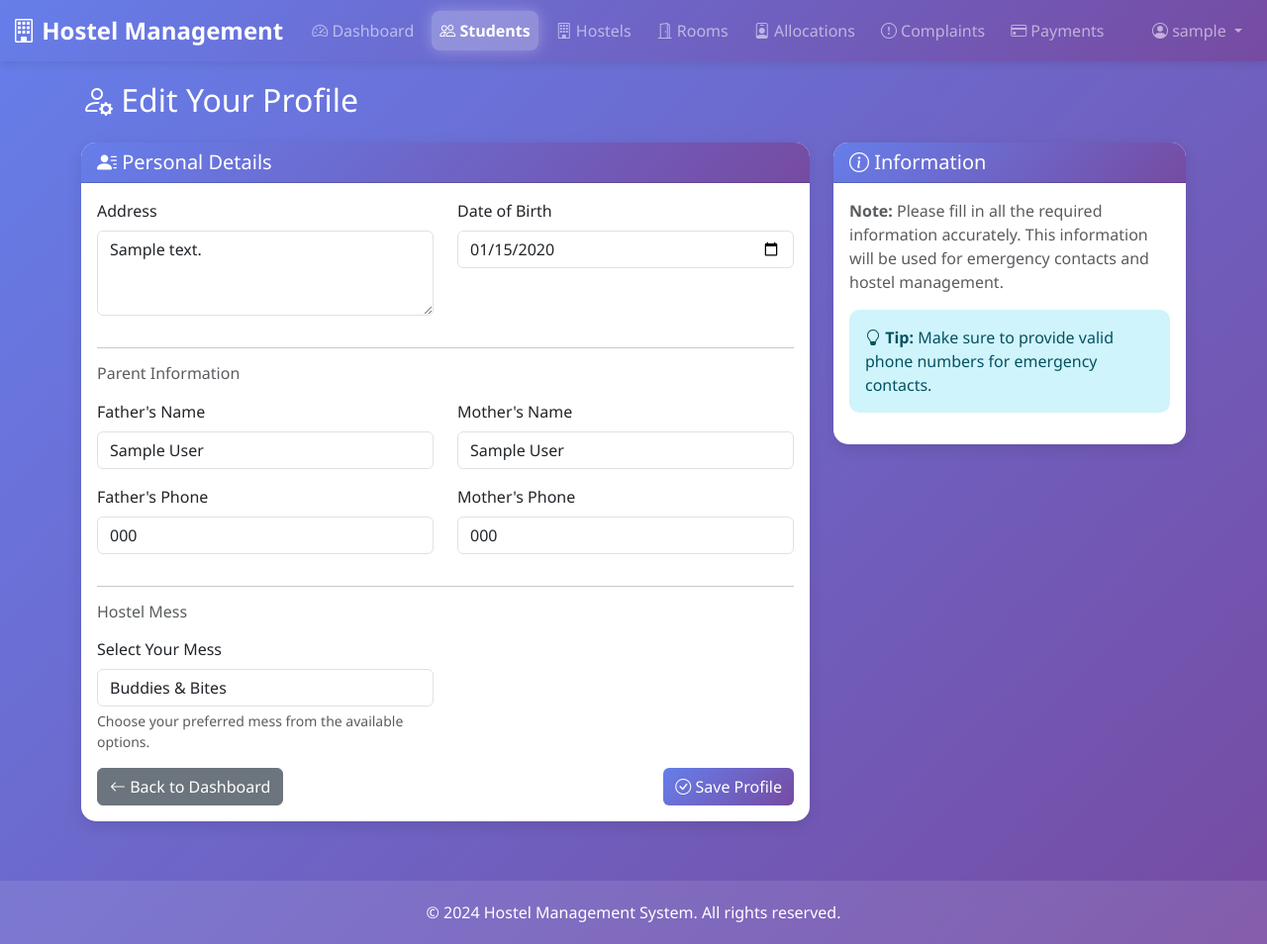
After one commit to divyamagg2005/Hostelocity, a Django app: page /students/profile/edit/ in a window 1280 px wide. The commit adds this page. Shown: the whole page at 99% size. Run offline with Django 5.2, Linux system fonts and the light colour scheme; a user stored in the database is signed in; tables that the repository leaves empty hold one stand-in row (values such as "Sample post").

Commit message:
updated some files

```diff
--- a/hostel_management/views.py
+++ b/hostel_management/views.py
@@ -162,8 +162,8 @@ def dashboard(request):
                     student_profile = StudentProfile.objects.create(student=student)
 
                 my_complaints = Complaint.objects.filter(student=student).order_by('-created_at')[:5]
-                my_payments = Fee.objects.filter(student=student).order_by('-due_date')[:5]
-                pending_payments = Fee.objects.filter(student=student, status='Pending').count()
+                my_payments = Fee.objects.filter(studentid=student).order_by('-duedate')[:5]
+                pending_payments = Fee.objects.filter(studentid=student, status='Pending').count()
 
                 context = {
                     'role': role,
--- a/payments/urls.py
+++ b/payments/urls.py
@@ -8,4 +8,5 @@ urlpatterns = [
     path('<int:pk>/edit/', views.payment_edit, name='payment_edit'),
     path('<int:pk>/update-status/', views.payment_update_status, name='payment_update_status'),
     path('<int:pk>/delete/', views.payment_delete, name='payment_delete'),
+    path('make/', views.student_payment_make, name='student_payment_make'),
 ]
--- a/students/forms.py
+++ b/students/forms.py
@@ -1,81 +1,50 @@
 from django import forms
-from .models import Student, Allocation
-from rooms.models import Room
+from .models import StudentProfile
 
 
-class StudentForm(forms.ModelForm):
-    """Form for creating/editing students - matches Supabase schema"""
+class StudentProfileForm(forms.ModelForm):
+    """Form for students to edit their profile details"""
+
     class Meta:
-        model = Student
-        fields = ['name', 'gender', 'department', 'phone']
+        model = StudentProfile
+        fields = [
+            'address', 'father_name', 'mother_name',
+            'father_phone', 'mother_phone', 'date_of_birth', 'hostel_mess'
+        ]
         widgets = {
-            'name': forms.TextInput(attrs={'class': 'form-control', 'required': True}),
-            'gender': forms.Select(attrs={'class': 'form-control'}),
-            'department': forms.Select(attrs={'class': 'form-control'}),
-            'phone': forms.TextInput(attrs={'class': 'form-control'}),
-        }
-
-
-class AllocationForm(forms.ModelForm):
-    """Form for allocating students to rooms"""
-    class Meta:
-        model = Allocation
-        fields = ['student', 'room']
-        widgets = {
-            'student': forms.Select(attrs={'class': 'form-control'}),
-            'room': forms.Select(attrs={'class': 'form-control'}),
+            'address': forms.Textarea(attrs={
+                'class': 'form-control',
+                'rows': 3,
+                'placeholder': 'Enter your permanent address'
+            }),
+            'father_name': forms.TextInput(attrs={
+                'class': 'form-control',
+                'placeholder': 'Father\'s full name'
+            }),
+            'mother_name': forms.TextInput(attrs={
+                'class': 'form-control',
+                'placeholder': 'Mother\'s full name'
+            }),
+            'father_phone': forms.TextInput(attrs={
+                'class': 'form-control',
+                'placeholder': 'Father\'s phone number'
+            }),
+            'mother_phone': forms.TextInput(attrs={
+                'class': 'form-control',
+                'placeholder': 'Mother\'s phone number'
+            }),
+            'date_of_birth': forms.DateInput(attrs={
+                'class': 'form-control',
+                'type': 'date'
+            }),
+            'hostel_mess': forms.Select(attrs={
+                'class': 'form-control'
+            })
         }
 
     def __init__(self, *args, **kwargs):
         super().__init__(*args, **kwargs)
-
-        # Get all students who already have allocations
-        allocated_student_ids = Allocation.objects.values_list('student_id', flat=True)
-
-        # Filter to show only unallocated students
-        self.fields['student'].queryset = Student.objects.exclude(
-            studentid__in=allocated_student_ids
-        ).order_by('name')
-
-        # Get available rooms (not full)
-        available_rooms = []
-        for room in Room.objects.all():
-            current_occupancy = Allocation.objects.filter(room=room).count()
-            if not room.capacity or current_occupancy < room.capacity:
-                available_rooms.append(room.roomid)
-
-        # Filter to show only available rooms
-        self.fields['room'].queryset = Room.objects.filter(
-            roomid__in=available_rooms
-        ).select_related('hostelid').order_by('hostelid__name', 'roomnumber')
-
-        # Update labels to show more info
-        self.fields['student'].label_from_instance = lambda obj: f"{obj.name} (ID: {obj.studentid})"
-        self.fields['room'].label_from_instance = lambda obj: (
-            f"Room {obj.roomnumber} - {obj.hostelid.name} "
-            f"(Available: {obj.capacity - Allocation.objects.filter(room=obj).count()}/{obj.capacity})"
-        )
-
-    def clean(self):
-        cleaned_data = super().clean()
-        student = cleaned_data.get('student')
-        room = cleaned_data.get('room')
-
-        if student and room:
-            # Check if student already has a room allocation
-            existing_allocation = Allocation.objects.filter(student=student).first()
-            if existing_allocation:
-                raise forms.ValidationError(
-                    f'{student.name} is already allocated to Room {existing_allocation.room.roomnumber}. '
-                    f'Please remove the existing allocation first.'
-                )
-
-            # Check if room is full
-            current_occupancy = Allocation.objects.filter(room=room).count()
-            if room.capacity and current_occupancy >= room.capacity:
-                raise forms.ValidationError(
-                    f'Room {room.roomnumber} is full! '
-                    f'Capacity: {room.capacity}, Current Occupancy: {current_occupancy}'
-                )
-
-        return cleaned_data
+        # Make all fields required for first-time setup
+        for field in self.fields:
+            self.fields[field].required = True
+            self.fields[field].widget.attrs.update({'required': True})
--- a/students/urls.py
+++ b/students/urls.py
@@ -4,13 +4,16 @@ from . import views
 urlpatterns = [
     # Student URLs
     path('', views.student_list, name='student_list'),
-    path('add/', views.student_add, name='student_add'),
+    # path('add/', views.student_add, name='student_add'),
     path('<int:pk>/', views.student_detail, name='student_detail'),
-    path('<int:pk>/edit/', views.student_edit, name='student_edit'),
+    # path('<int:pk>/edit/', views.student_edit, name='student_edit'),
     path('<int:pk>/delete/', views.student_delete, name='student_delete'),
 
     # Allocation URLs
     path('allocations/', views.allocation_list, name='allocation_list'),
-    path('allocations/add/', views.allocation_add, name='allocation_add'),
+    # path('allocations/add/', views.allocation_add, name='allocation_add'),
     path('allocations/<int:pk>/delete/', views.allocation_delete, name='allocation_delete'),
+
+    # Student Profile URLs
+    path('profile/edit/', views.student_profile_edit, name='student_profile_edit'),
 ]
--- a/students/views.py
+++ b/students/views.py
@@ -1,8 +1,9 @@
 from django.shortcuts import render, redirect, get_object_or_404
 from django.contrib.auth.decorators import login_required, user_passes_test
 from django.contrib import messages
-from .models import Student, Allocation
-from .forms import StudentForm, AllocationForm
+from .models import Student, Allocation, StudentProfile
+from .forms import StudentProfileForm
+# from .forms import StudentForm, AllocationForm, StudentProfileForm
 from datetime import date
 
 
@@ -27,47 +28,47 @@ def student_list(request):
     return render(request, 'students/student_list.html', context)
 
 
-@login_required
-@user_passes_test(is_admin)
-def student_add(request):
-    """Add new student"""
-    if request.method == 'POST':
-        form = StudentForm(request.POST, request.FILES)
-        if form.is_valid():
-            student = form.save()
-            messages.success(request, f'Student {student.name} added successfully!')
-            return redirect('student_list')
-    else:
-        form = StudentForm()
-
-    context = {
-        'form': form,
-        'title': 'Add Student',
-    }
-    return render(request, 'students/student_form.html', context)
+# @login_required
+# @user_passes_test(is_admin)
+# def student_add(request):
+#     """Add new student"""
+#     if request.method == 'POST':
+#         form = StudentForm(request.POST, request.FILES)
+#         if form.is_valid():
+#             student = form.save()
+#             messages.success(request, f'Student {student.name} added successfully!')
+#             return redirect('student_list')
+#     else:
+#         form = StudentForm()
+#
+#     context = {
+#         'form': form,
+#         'title': 'Add Student',
+#     }
+#     return render(request, 'students/student_form.html', context)
 
 
-@login_required
-@user_passes_test(is_admin)
-def student_edit(request, pk):
-    """Edit student"""
-    student = get_object_or_404(Student, pk=pk)
-
-    if request.method == 'POST':
-        form = StudentForm(request.POST, request.FILES, instance=student)
-        if form.is_valid():
-            form.save()
-            messages.success(request, f'Student {student.name} updated successfully!')
-            return redirect('student_list')
-    else:
-        form = StudentForm(instance=student)
-
-    context = {
-        'form': form,
-        'title': 'Edit Student',
-        'student': student,
-    }
-    return render(request, 'students/student_form.html', context)
+# @login_required
+# @user_passes_test(is_admin)
+# def student_edit(request, pk):
+#     """Edit student"""
+#     student = get_object_or_404(Student, pk=pk)
+#
+#     if request.method == 'POST':
+#         form = StudentForm(request.POST, request.FILES, instance=student)
+#         if form.is_valid():
+#             form.save()
+#             messages.success(request, f'Student {student.name} updated successfully!')
+#             return redirect('student_list')
+#     else:
+#         form = StudentForm(instance=student)
+#
+#     context = {
+#         'form': form,
+#         'title': 'Edit Student',
+#         'student': student,
+#     }
+#     return render(request, 'students/student_form.html', context)
 
 
 @login_required
@@ -119,26 +120,26 @@ def allocation_list(request):
     return render(request, 'students/allocation_list.html', context)
 
 
-@login_required
-@user_passes_test(is_admin)
-def allocation_add(request):
-    """Allocate room to student"""
-    if request.method == 'POST':
-        form = AllocationForm(request.POST)
-        if form.is_valid():
-            allocation = form.save(commit=False)
-            allocation.date_of_allocation = date.today()
-            allocation.save()
-            messages.success(request, f'Room allocated to {allocation.student.name} successfully!')
-            return redirect('allocation_list')
-    else:
-        form = AllocationForm()
-
-    context = {
-        'form': form,
-        'title': 'Allocate Room',
-    }
-    return render(request, 'students/allocation_form.html', context)
+# @login_required
+# @user_passes_test(is_admin)
+# def allocation_add(request):
+#     """Allocate room to student"""
+#     if request.method == 'POST':
+#         form = AllocationForm(request.POST)
+#         if form.is_valid():
+#             allocation = form.save(commit=False)
+#             allocation.date_of_allocation = date.today()
+#             allocation.save()
+#             messages.success(request, f'Room allocated to {allocation.student.name} successfully!')
+#             return redirect('allocation_list')
+#     else:
+#         form = AllocationForm()
+#
+#     context = {
+#         'form': form,
+#         'title': 'Allocate Room',
+#     }
+#     return render(request, 'students/allocation_form.html', context)
 
 
 @login_required
@@ -157,3 +158,39 @@ def allocation_delete(request, pk):
         'allocation': allocation,
     }
     return render(request, 'students/allocation_confirm_delete.html', context)
+
+
+@login_required
+def student_profile_edit(request):
+    """Edit student profile (students only)"""
+    # Try to find student by username matching
+    student = Student.objects.filter(name__icontains=request.user.username).first()
+    if not student:
+        # If no exact match, try to find by user profile or create a basic student record
+        student = Student.objects.filter(studentid=request.user.id).first()
+
+    if not student:
+        messages.error(request, 'Student profile not found. Please contact admin.')
+        return redirect('dashboard')
+
+    # Get or create student profile
+    try:
+        student_profile = StudentProfile.objects.get(student=student)
+    except StudentProfile.DoesNotExist:
+        student_profile = StudentProfile.objects.create(student=student)
+
+    if request.method == 'POST':
+        form = StudentProfileForm(request.POST, instance=student_profile)
+        if form.is_valid():
+            form.save()
+            messages.success(request, 'Your profile has been updated successfully!')
+            return redirect('dashboard')
+    else:
+        form = StudentProfileForm(instance=student_profile)
+
+    context = {
+        'form': form,
+        'title': 'Edit Profile',
+        'student': student,
+    }
+    return render(request, 'students/student_profile_edit.html', context)
--- a/templates/base.html
+++ b/templates/base.html
@@ -181,8 +181,14 @@
                     </li>
 
                     <li class="nav-item">
-                        <a class="nav-link {% if 'payment' in request.path %}active{% endif %}" href="{% url 'payment_list' %}">
+                        <a class="nav-link {% if 'payment' in request.path and 'make' not in request.path %}active{% endif %}" href="{% url 'payment_list' %}">
                             <i class="bi bi-credit-card"></i> My Payments
+                        </a>
+                    </li>
+
+                    <li class="nav-item">
+                        <a class="nav-link {% if 'make' in request.path %}active{% endif %}" href="{% url 'student_payment_make' %}">
+                            <i class="bi bi-wallet2"></i> Make Payment
                         </a>
                     </li>
                     {% endif %}
--- /dev/null
+++ b/templates/students/student_profile_edit.html
@@ -0,0 +1,133 @@
+{% extends 'base.html' %}
+
+{% block title %}Edit Profile - Hostel Management System{% endblock %}
+
+{% block content %}
+<div class="row">
+    <div class="col-12">
+        <h2 class="text-white mb-4"><i class="bi bi-person-gear"></i> Edit Your Profile</h2>
+    </div>
+</div>
+
+<div class="row">
+    <div class="col-md-8">
+        <div class="card">
+            <div class="card-header">
+                <h5 class="mb-0"><i class="bi bi-person-lines-fill"></i> Personal Details</h5>
+            </div>
+            <div class="card-body">
+                <form method="post">
+                    {% csrf_token %}
+
+                    <div class="row">
+                        <div class="col-md-6">
+                            <div class="mb-3">
+                                <label for="{{ form.address.id_for_label }}" class="form-label">Address</label>
+                                {{ form.address }}
+                                {% if form.address.errors %}
+                                    <div class="text-danger">{{ form.address.errors.0 }}</div>
+                                {% endif %}
+                            </div>
+                        </div>
+
+                        <div class="col-md-6">
+                            <div class="mb-3">
+                                <label for="{{ form.date_of_birth.id_for_label }}" class="form-label">Date of Birth</label>
+                                {{ form.date_of_birth }}
+                                {% if form.date_of_birth.errors %}
+                                    <div class="text-danger">{{ form.date_of_birth.errors.0 }}</div>
+                                {% endif %}
+                            </div>
+                        </div>
+                    </div>
+
+                    <hr>
+                    <h6 class="text-muted mb-3">Parent Information</h6>
+
+                    <div class="row">
+                        <div class="col-md-6">
+                            <div class="mb-3">
+                                <label for="{{ form.father_name.id_for_label }}" class="form-label">Father's Name</label>
+                                {{ form.father_name }}
+                                {% if form.father_name.errors %}
+                                    <div class="text-danger">{{ form.father_name.errors.0 }}</div>
+                                {% endif %}
+                            </div>
+
+                            <div class="mb-3">
+                                <label for="{{ form.father_phone.id_for_label }}" class="form-label">Father's Phone</label>
+                                {{ form.father_phone }}
+                                {% if form.father_phone.errors %}
+                                    <div class="text-danger">{{ form.father_phone.errors.0 }}</div>
+                                {% endif %}
+                            </div>
+                        </div>
+
+                        <div class="col-md-6">
+                            <div class="mb-3">
+                                <label for="{{ form.mother_name.id_for_label }}" class="form-label">Mother's Name</label>
+                                {{ form.mother_name }}
+                                {% if form.mother_name.errors %}
+                                    <div class="text-danger">{{ form.mother_name.errors.0 }}</div>
+                                {% endif %}
+                            </div>
+
+                            <div class="mb-3">
+                                <label for="{{ form.mother_phone.id_for_label }}" class="form-label">Mother's Phone</label>
+                                {{ form.mother_phone }}
+                                {% if form.mother_phone.errors %}
+                                    <div class="text-danger">{{ form.mother_phone.errors.0 }}</div>
+                                {% endif %}
+                            </div>
+                        </div>
+                    </div>
+
+                    <hr>
+                    <h6 class="text-muted mb-3">Hostel Mess</h6>
+
+                    <div class="row">
+                        <div class="col-md-6">
+                            <div class="mb-3">
+                                <label for="{{ form.hostel_mess.id_for_label }}" class="form-label">Select Your Mess</label>
+                                {{ form.hostel_mess }}
+                                {% if form.hostel_mess.errors %}
+                                    <div class="text-danger">{{ form.hostel_mess.errors.0 }}</div>
+                                {% endif %}
+                                <div class="form-text">Choose your preferred mess from the available options.</div>
+                            </div>
+                        </div>
+                    </div>
+
+                    <div class="d-flex justify-content-between">
+                        <a href="{% url 'dashboard' %}" class="btn btn-secondary">
+                            <i class="bi bi-arrow-left"></i> Back to Dashboard
+                        </a>
+                        <button type="submit" class="btn btn-primary">
+                            <i class="bi bi-check-circle"></i> Save Profile
+                        </button>
+                    </div>
+                </form>
+            </div>
+        </div>
+    </div>
+
+    <div class="col-md-4">
+        <div class="card">
+            <div class="card-header">
+                <h5 class="mb-0"><i class="bi bi-info-circle"></i> Information</h5>
+            </div>
+            <div class="card-body">
+                <p class="text-muted">
+                    <strong>Note:</strong> Please fill in all the required information accurately.
+                    This information will be used for emergency contacts and hostel management.
+                </p>
+
+                <div class="alert alert-info">
+                    <i class="bi bi-lightbulb"></i>
+                    <strong>Tip:</strong> Make sure to provide valid phone numbers for emergency contacts.
+                </div>
+            </div>
+        </div>
+    </div>
+</div>
+{% endblock %}
```
Also changed, not shown: payments/views.py (+65 -8 lines), students/models.py (+15 -0 lines), templates/dashboard_student.html (+50 -11 lines), templates/payments/student_payment_make.html (added, +137 -0 lines), students/migrations/0003_studentprofile_hostel_mess.py (added).
